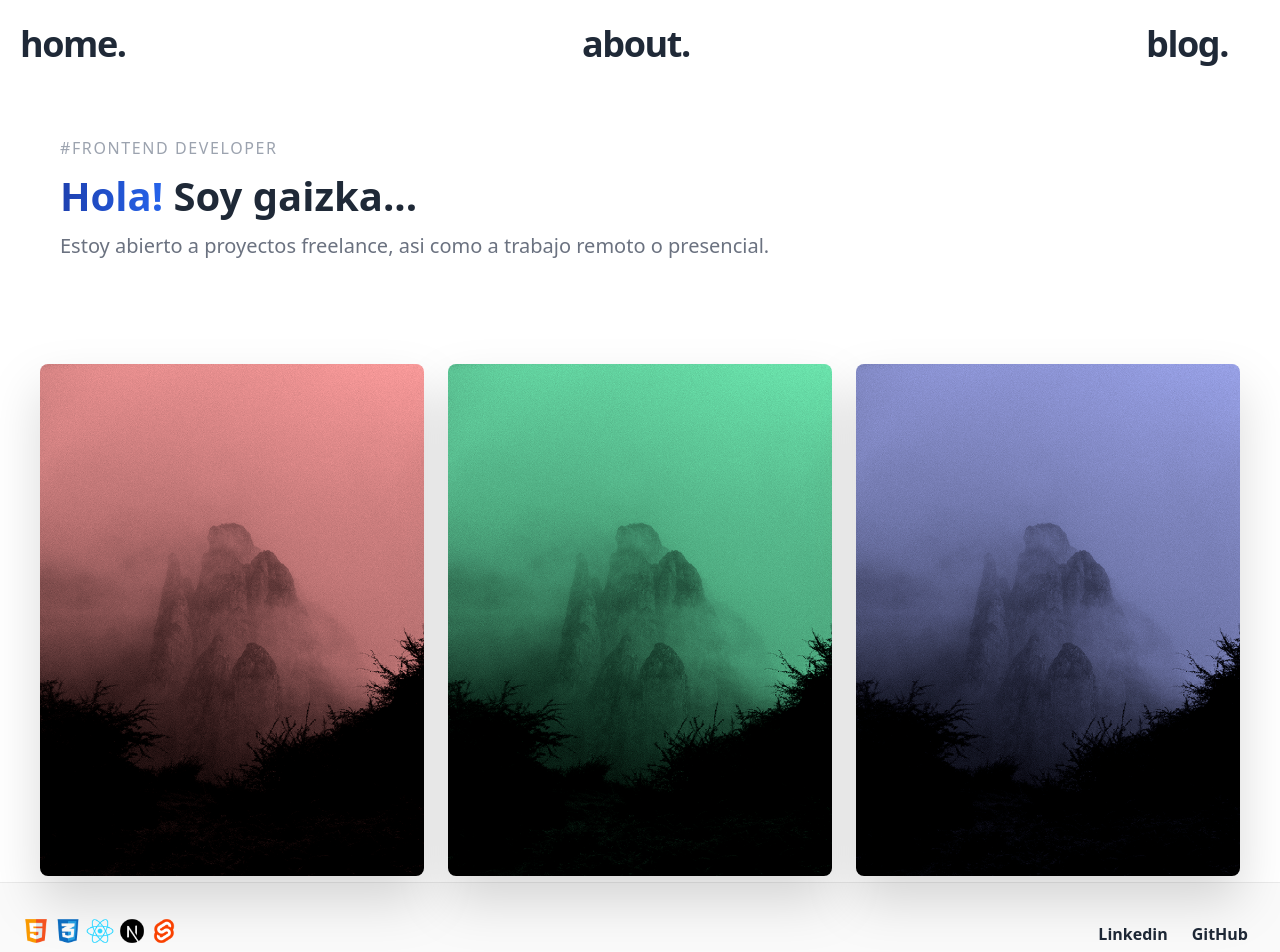
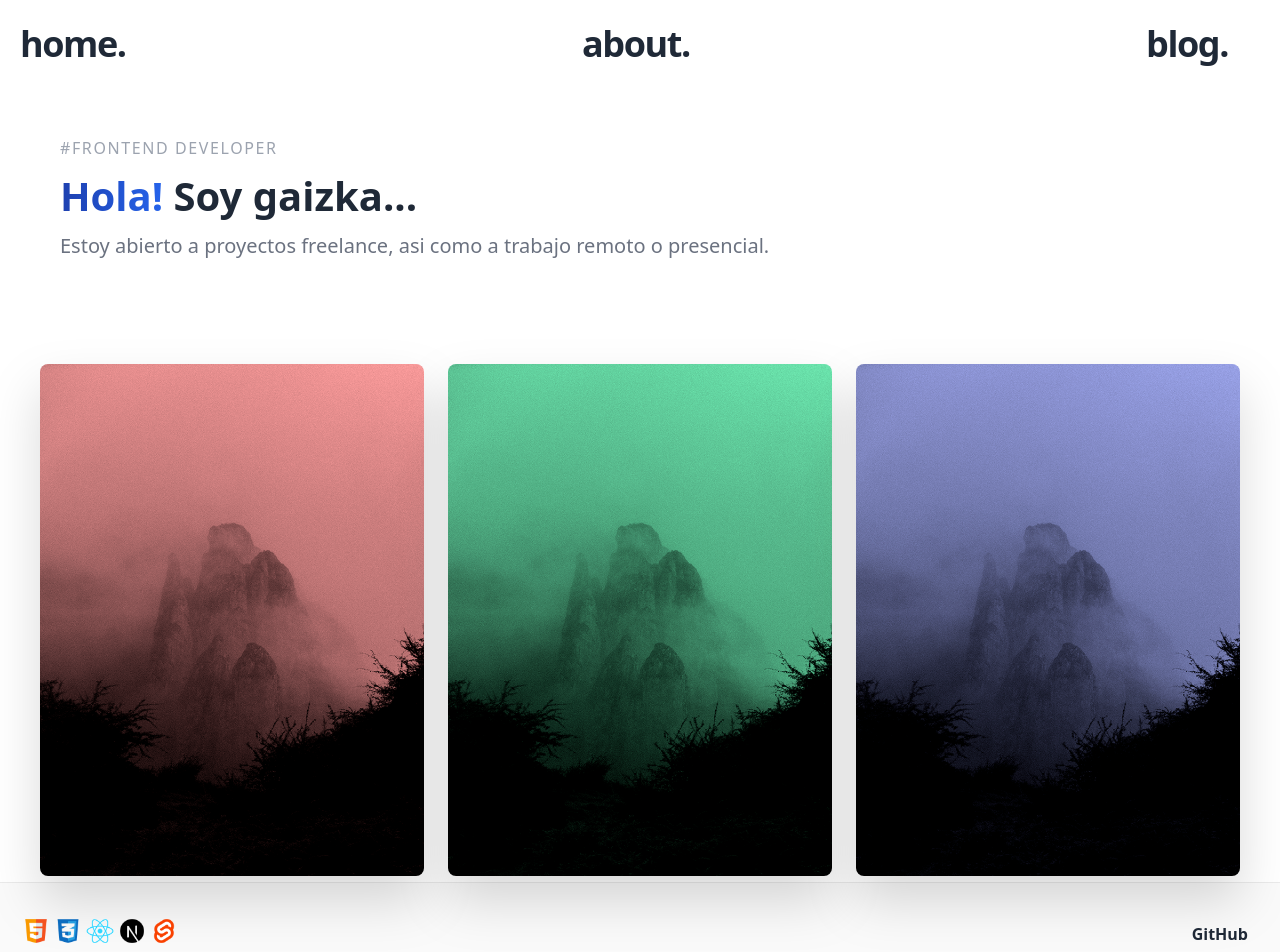
Before and after one commit to gaizkadev/blog, a Next.js app: page / in a window 1280 px wide. Shown: the top 952 px of the page. Built offline with nearby package versions, Linux system fonts and the light colour scheme.

Commit message:
delete linkedin

```diff
--- a/components/footer.js
+++ b/components/footer.js
@@ -51,12 +51,7 @@ export default function Footer() {
           </h3>
 
           <div className="flex flex-col lg:flex-row justify-end items-center lg:pl-4 lg:w-1/2 text-gray-800">
-            <a
-              href={`https://github.com/vercel/next.js/tree/canary/examples/${EXAMPLE_PATH}`}
-              className="mx-3 font-bold hover:underline"
-            >
-              Linkedin
-            </a>
+
             <a
               href={`https://github.com/gaizkadev`}
               className="mx-3 font-bold hover:underline"
```
